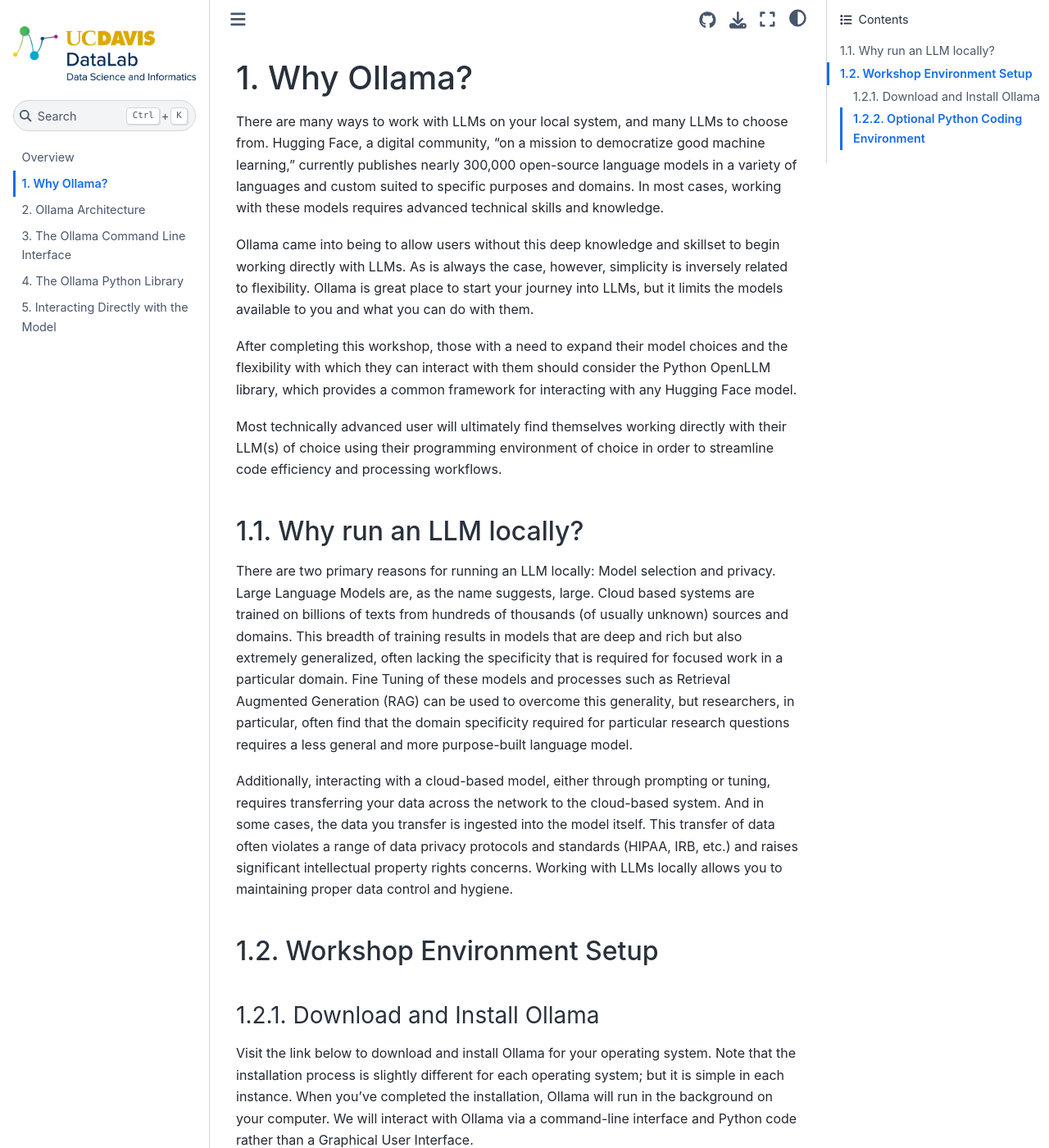
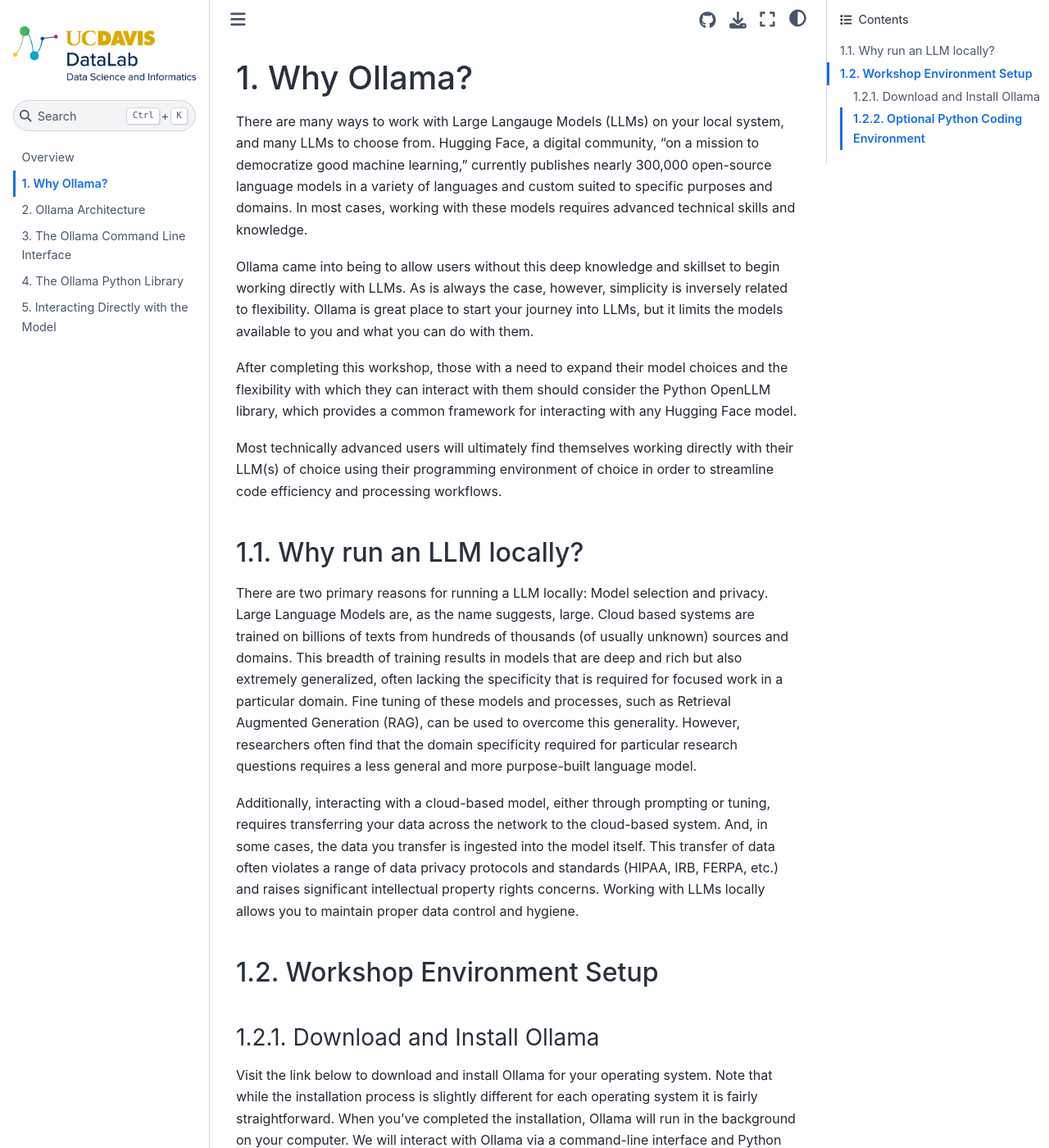
Before and after one commit to ucdavisdatalab/workshop_llm_with_ollama, a Jupyter Book: the page built from chapters/01_logistics.md, in a window 1280 px wide and 1400 px high. Shown: the whole window at 82% size. Built offline with Jupyter Book 1.0.4 settings and Sphinx 7.4.7 and the Sphinx Book theme 1.1.4, drawn with Linux system fonts in a browser that asks for light colours; some of the changed text lies outside the part shown.

Commit message:
minor grammar fixes

```diff
--- a/chapters/01_logistics.md
+++ b/chapters/01_logistics.md
@@ -1,21 +1,21 @@
 Why Ollama?
 ===========
 
-There are many ways to work with LLMs on your local system, and many LLMs to choose from.  Hugging Face, a digital community, “on a mission to democratize good machine learning,” currently publishes nearly 300,000 open-source language models in a variety of languages and custom suited to specific purposes and domains.  In most cases, working with these models requires advanced technical skills and knowledge.
+There are many ways to work with Large Langauge Models (LLMs) on your local system, and many LLMs to choose from.  Hugging Face, a digital community, “on a mission to democratize good machine learning,” currently publishes nearly 300,000 open-source language models in a variety of languages and custom suited to specific purposes and domains.  In most cases, working with these models requires advanced technical skills and knowledge.
 
 Ollama came into being to allow users without this deep knowledge and skillset to begin working directly with LLMs.  As is always the case, however, simplicity is inversely related to flexibility.   Ollama is great place to start your journey into LLMs, but it limits the models available to you and what you can do with them.
 
 After completing this workshop, those with a need to expand their model choices and the flexibility with which they can interact with them should consider the Python OpenLLM library, which provides a common framework for interacting with any Hugging Face model.
 
-Most technically advanced user will ultimately find themselves working directly with their LLM(s) of choice using their programming environment of choice in order to streamline code efficiency and processing workflows.
+Most technically advanced users will ultimately find themselves working directly with their LLM(s) of choice using their programming environment of choice in order to streamline code efficiency and processing workflows.
 
 
 Why run an LLM locally?
 -----------------------
 
-There are two primary reasons for running an LLM locally:  Model selection and privacy.  Large Language Models are, as the name suggests, large.  Cloud based systems are trained on billions of texts from hundreds of thousands (of usually unknown) sources and domains.  This breadth of training results in models that are deep and rich but also extremely generalized, often lacking the specificity that is required for focused work in a particular domain.  Fine Tuning of these models and processes such as Retrieval Augmented Generation (RAG) can be used to overcome this generality, but researchers, in particular, often find that the domain specificity required for particular research questions requires a less general and more purpose-built language model.
+There are two primary reasons for running a LLM locally:  Model selection and privacy.  Large Language Models are, as the name suggests, large.  Cloud based systems are trained on billions of texts from hundreds of thousands (of usually unknown) sources and domains.  This breadth of training results in models that are deep and rich but also extremely generalized, often lacking the specificity that is required for focused work in a particular domain.  Fine tuning of these models and processes, such as Retrieval Augmented Generation (RAG), can be used to overcome this generality. However, researchers often find that the domain specificity required for particular research questions requires a less general and more purpose-built language model.
 
-Additionally, interacting with a cloud-based model, either through prompting or tuning, requires transferring your data across the network to the cloud-based system.  And in some cases, the data you transfer is ingested into the model itself.  This transfer of data often violates a range of data privacy protocols and standards (HIPAA, IRB, etc.) and raises significant intellectual property rights concerns.   Working with LLMs locally allows you to maintaining proper data control and hygiene.
+Additionally, interacting with a cloud-based model, either through prompting or tuning, requires transferring your data across the network to the cloud-based system.  And, in some cases, the data you transfer is ingested into the model itself.  This transfer of data often violates a range of data privacy protocols and standards (HIPAA, IRB, FERPA, etc.) and raises significant intellectual property rights concerns.   Working with LLMs locally allows you to maintain proper data control and hygiene.
 
 
 Workshop Environment Setup
@@ -23,7 +23,7 @@
 
 ### Download and Install Ollama
 
-Visit the link below to download and install Ollama for your operating system.  Note that the installation process is slightly different for each operating system; but it is simple in each instance.  When you've completed the installation, Ollama will run in the background on your computer.  We will interact with Ollama via a command-line interface and Python code rather than a Graphical User Interface.
+Visit the link below to download and install Ollama for your operating system.  Note that while the installation process is slightly different for each operating system it is fairly straightforward.  When you've completed the installation, Ollama will run in the background on your computer.  We will interact with Ollama via a command-line interface and Python code, rather than a Graphical User Interface (GUI).
 
 [https://ollama.com/download](https://ollama.com/download)
 
```
